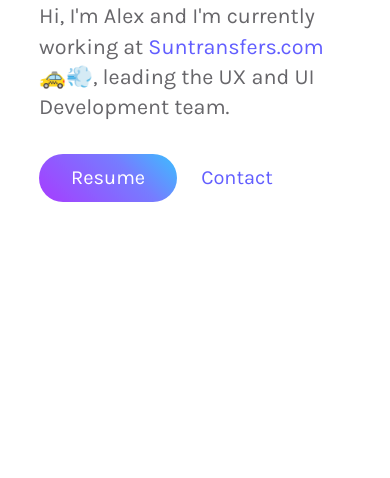
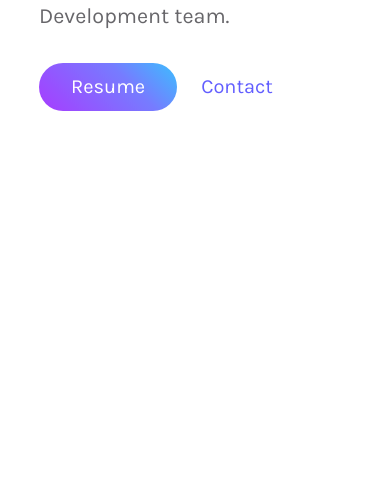
Before and after one commit to alexcarbajo/alexcarbajo, a Gatsby site: page / in a window 390 px wide. Shown: the part 366-844 px from the top of the page. Built offline with nearby package versions, Linux system fonts and the light colour scheme; Gatsby itself is replaced by a stand-in of ours.

Commit message:
vertical align in mobile

```diff
--- a/src/styles/objects/_objects.hero.scss
+++ b/src/styles/objects/_objects.hero.scss
@@ -3,8 +3,8 @@
   flex-direction: column;
   justify-content: center;
   align-items: center;
-  height: 90vh;
   width: 100vw;
+  padding-top: 100px;
 
   & > * {
     width: 80vw;
@@ -22,6 +22,7 @@
 
 @media screen and (min-width: 1024px) {
   .o-Hero {
+    padding-top: 0;
     height: 100vh;
 
     & > * {
```
